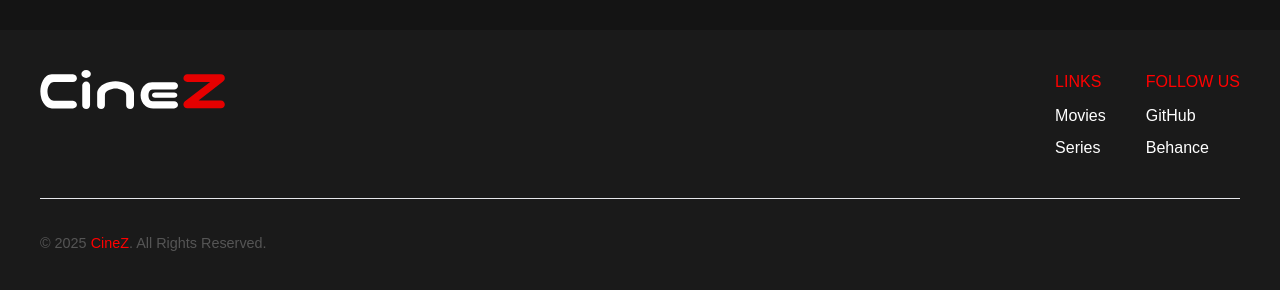
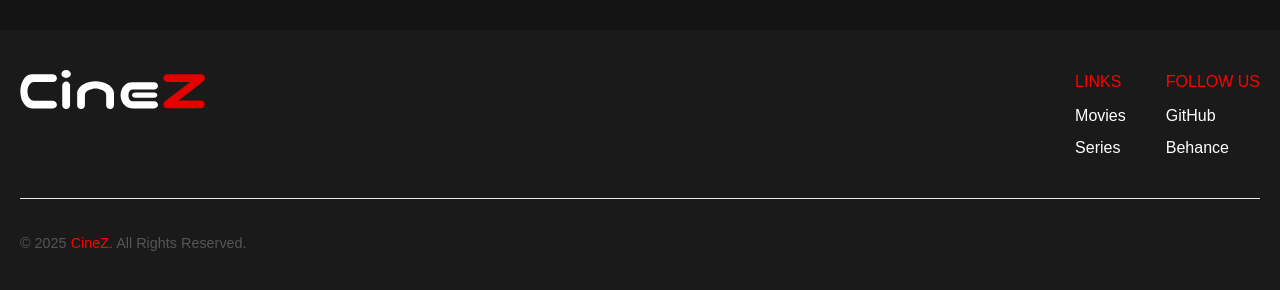
Before and after one commit to CodAvengers/CineZ-React-Demo, a React (Vite) app: page / in a window 1280 px wide. Shown: the part 2694-2984 px from the top of the page. Built offline with nearby package versions, Linux system fonts and the light colour scheme; no server answers.

Commit message:
Update footer.css

```diff
--- a/src/components/Footer/styles/footer.css
+++ b/src/components/Footer/styles/footer.css
@@ -5,7 +5,7 @@
 }
 
 .footer-container {
-  max-width: 1200px;
+  max-width: 1600px;
   margin: 0 auto;
 }
 
```
